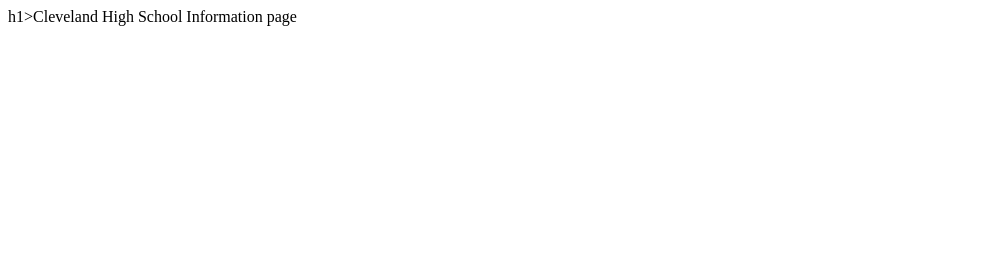
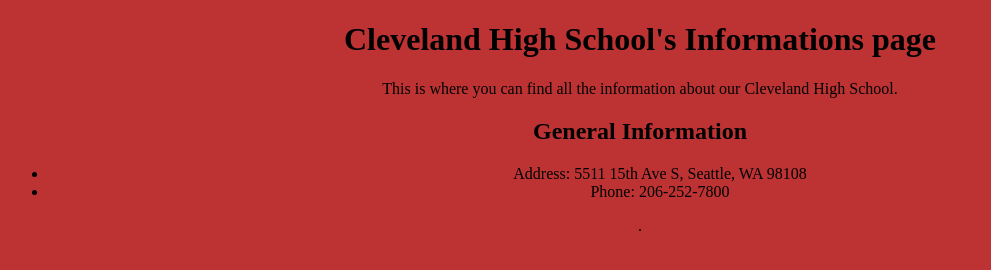
Before and after one commit to Glowdisk/school-website-group-David-Alica-Wesley-Oliver-, a plain HTML site: page Index.html in a window 1280 px wide. Shown: the whole page, without its empty margins (0-991 px from the left). Drawn offline with Linux system fonts and the light colour scheme.

Commit message:
School info

```diff
--- a/Index.html
+++ b/Index.html
@@ -1 +1,22 @@
-h1>Cleveland High School Information page</h1>
+
+<!DOCTYPE html>
+<html lang="en">
+<head>
+  <style>
+    body {
+      text-align: center;
+    }
+  </style>
+  <title>school information page</title>
+</html>
+    <link rel="stylesheet" href="style.css">
+</head>
+
+
+<body>
+    <h1>Cleveland High School's Informations page <strong></strong>
+    </h1>
+    <p>This is where you can find all the information about our Cleveland High School.</p>
+    <h2>General Information</h2>
+    <p><ul><li>Address: 5511 15th Ave S, Seattle, WA 98108</li><li>Phone: 206-252-7800</li></ul>.</p>
+</body>
--- /dev/null
+++ b/style.css
@@ -0,0 +1,7 @@
+body {
+    background-color: rgb(189, 51, 51);
+}
+
+.center {
+    text-align: center;
+}
```
